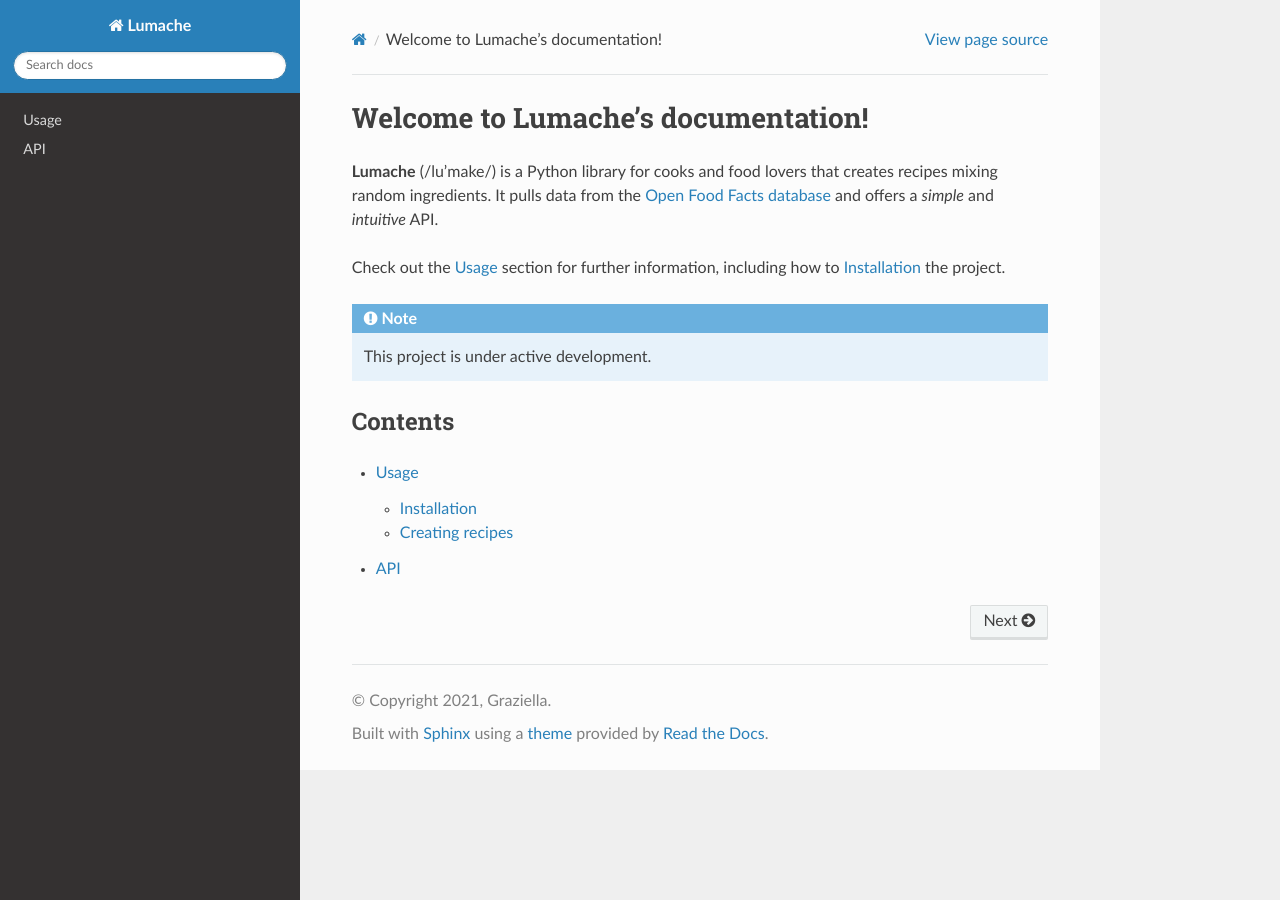
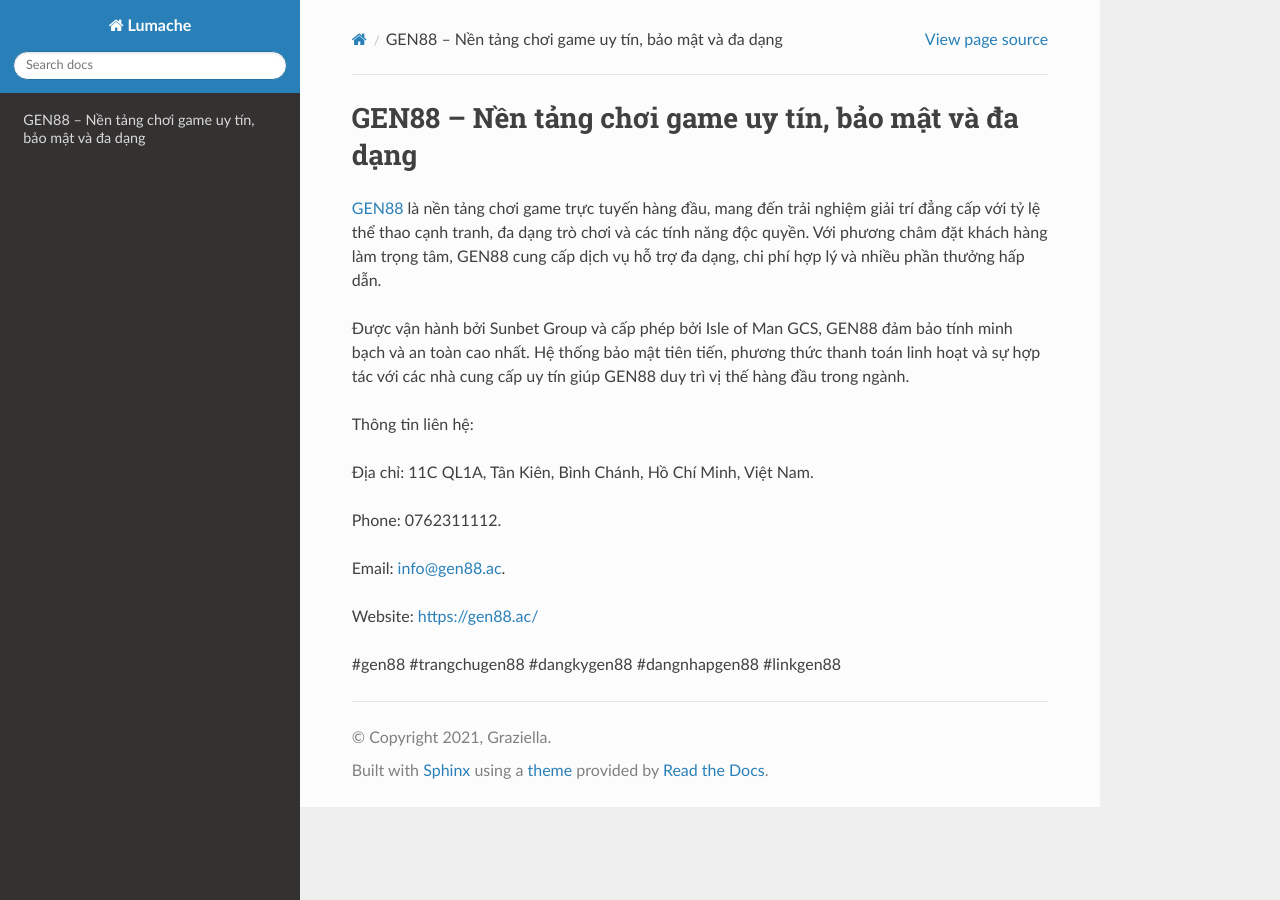
Before and after one commit to amaradasgupta3/gen88ac, a Sphinx documentation site: the page built from docs/source/index.rst, in a window 1280 px wide. Built offline with Sphinx 7.4.7 and the Read the Docs theme 3.1.0, drawn with Linux system fonts in a browser that asks for light colours.

Commit message:
Update index.rst

```diff
--- a/docs/source/index.rst
+++ b/docs/source/index.rst
@@ -1,22 +1,18 @@
-Welcome to Lumache's documentation!
+GEN88 – Nền tảng chơi game uy tín, bảo mật và đa dạng
 ===================================
 
-**Lumache** (/lu'make/) is a Python library for cooks and food lovers
-that creates recipes mixing random ingredients.
-It pulls data from the `Open Food Facts database <https://world.openfoodfacts.org/>`_
-and offers a *simple* and *intuitive* API.
+`GEN88 <https://gen88.ac/>`_ là nền tảng chơi game trực tuyến hàng đầu, mang đến trải nghiệm giải trí đẳng cấp với tỷ lệ thể thao cạnh tranh, đa dạng trò chơi và các tính năng độc quyền. Với phương châm đặt khách hàng làm trọng tâm, GEN88 cung cấp dịch vụ hỗ trợ đa dạng, chi phí hợp lý và nhiều phần thưởng hấp dẫn.
 
-Check out the :doc:`usage` section for further information, including
-how to :ref:`installation` the project.
+Được vận hành bởi Sunbet Group và cấp phép bởi Isle of Man GCS, GEN88 đảm bảo tính minh bạch và an toàn cao nhất. Hệ thống bảo mật tiên tiến, phương thức thanh toán linh hoạt và sự hợp tác với các nhà cung cấp uy tín giúp GEN88 duy trì vị thế hàng đầu trong ngành.
 
-.. note::
+Thông tin liên hệ:
 
-   This project is under active development.
+Địa chỉ: 11C QL1A, Tân Kiên, Bình Chánh, Hồ Chí Minh, Việt Nam.
 
-Contents
---------
+Phone: 0762311112.
 
-.. toctree::
+Email: info@gen88.ac.
 
-   usage
-   api
+Website: https://gen88.ac/
+
+#gen88 #trangchugen88 #dangkygen88 #dangnhapgen88 #linkgen88
```
